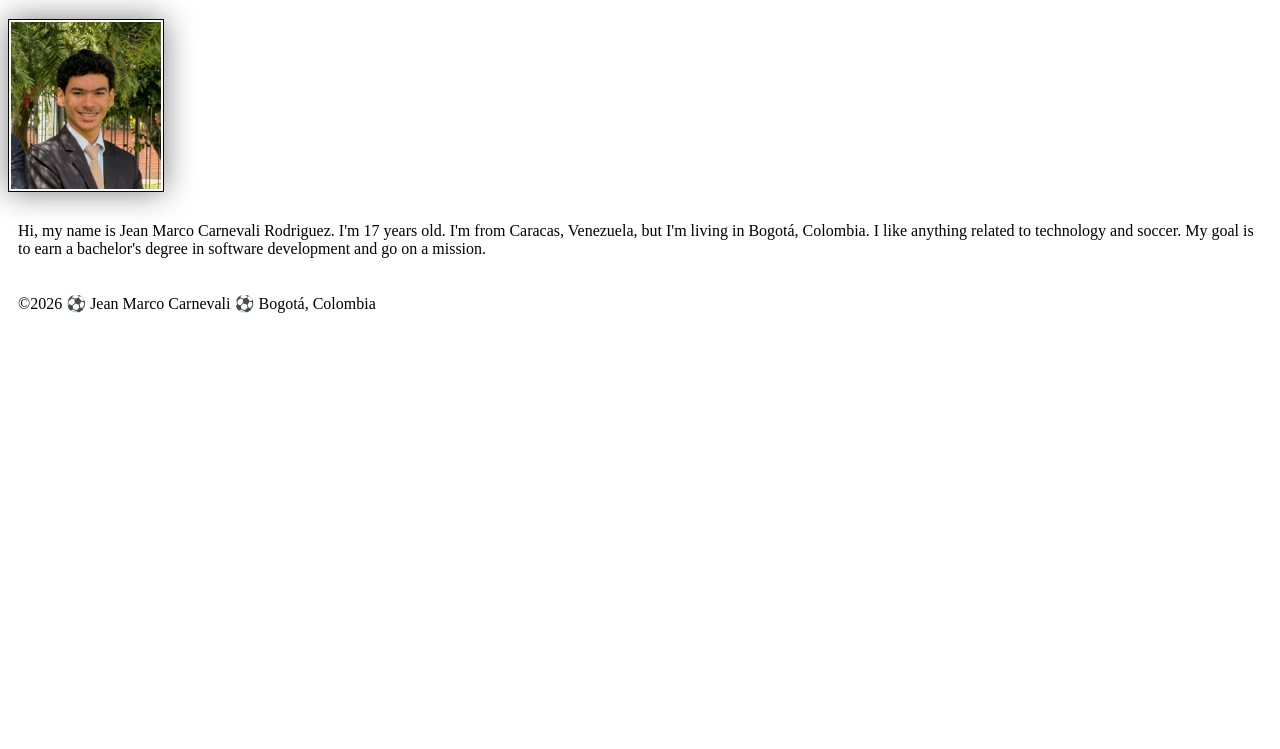
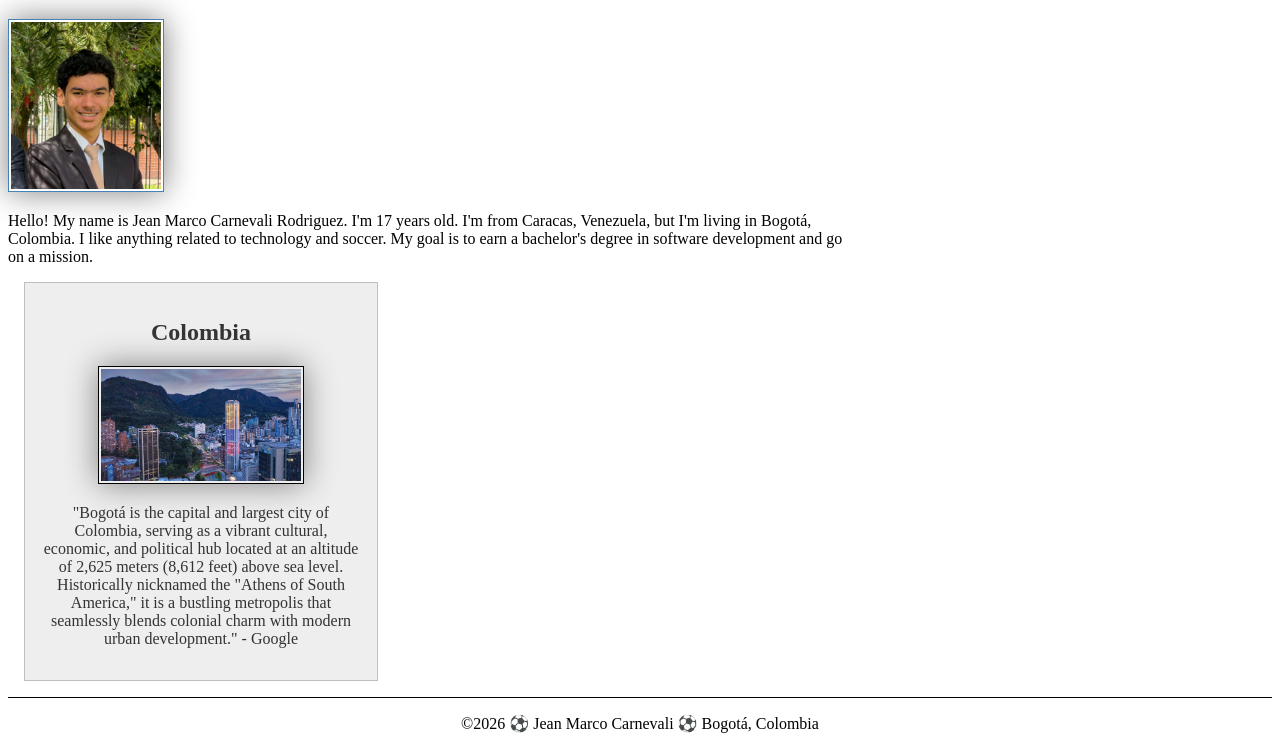
Before and after one commit to jean-m-carnevali/wdd130, a plain HTML site: page index.html in a window 1280 px wide. Shown: the part 205-954 px from the top of the page. Before the commit the page ends 800 px from the top, so only its background shows below. Drawn offline with Linux system fonts and the light colour scheme.

Commit message:
W02 Home Page Enhancement

```diff
--- a/index.html
+++ b/index.html
@@ -5,6 +5,8 @@
     <meta charset="UTF-8">
     <meta name="viewport" content="width=device-width, initial-scale=1.0">
     <title>Jean Marco Carnevali | WDD 130</title>
+    <meta name="description" content="Jean Marco's BYU WDD 130 course home page.">
+    <meta name="author" content="Jean Marco Carnevali">
     <link rel="stylesheet" href="styles/styles.css">
 </head>
 
@@ -15,14 +17,26 @@
             <a href="wwr/">Rafting Website</a>
         </nav>
     </header>
+
     <main>
         <h1>Jean Marco Carnevali | WDD 130</h1>
         <img src="images/profile.jpg" alt="Hello,my name is Jean Marco Carnevali" width="200">
-        <p>Hi, my name is Jean Marco Carnevali Rodriguez. I'm 17 years old. I'm from Caracas,
+        <p>Hello! My name is Jean Marco Carnevali Rodriguez. I'm 17 years old. I'm from Caracas,
             Venezuela, but
             I'm living in Bogotá, Colombia. I like anything related to technology and soccer. My
             goal is to earn a bachelor's degree in software development and go on a mission. </p>
     </main>
+    <aside>
+        <h2>Colombia</h2>
+        <img src="images/bogota-photo.jpg" alt="Bogotá, Colombia">
+        <p>"Bogotá is the capital and largest city of Colombia, serving as a vibrant cultural,
+            economic, and
+            political hub located at an altitude of 2,625 meters (8,612 feet) above sea level.
+            Historically
+            nicknamed the "Athens of South America," it is a bustling metropolis that seamlessly
+            blends colonial
+            charm with modern urban development." - Google</p>
+    </aside>
     <footer>
         <p>©2026 ⚽ Jean Marco Carnevali ⚽ Bogotá, Colombia</p>
     </footer>
--- a/styles/styles.css
+++ b/styles/styles.css
@@ -1,3 +1,30 @@
+main {
+    max-width: 840px;
+}
+
+main img {
+    width: 150px;
+    height: auto;
+    border: 1px solid steelblue;
+    padding: 2px;
+    box-shadow: 0 0 30px gray;
+}
+
+aside {
+    width: 20rem;
+    margin: 1rem;
+    border: 1px solid rgb(0 0 0 / 0.2);
+    padding: 1rem;
+    background-color: #eee;
+    color: #333;
+    text-align: center;
+}
+
+aside img {
+    width: 200px;
+    height: auto;
+}
+
 nav {
     background-color: darkblue;
     padding: 10px;
@@ -22,5 +49,11 @@ img {
 }
 
 p {
-    padding: 10px;
+    padding: 0;
 }
+
+footer {
+    margin-top: 15px;
+    border-top: 1px solid #000;
+    text-align: center;
+}
```
Also changed, not shown: images/bogota-photo.jpg (added).
